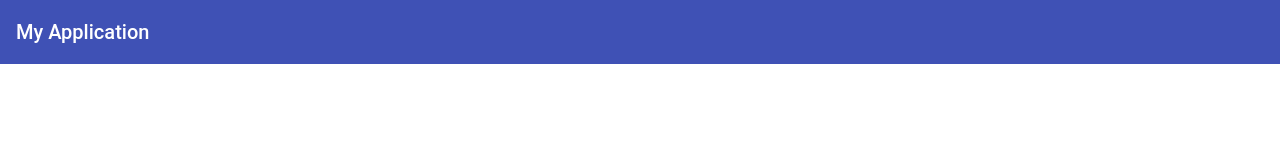
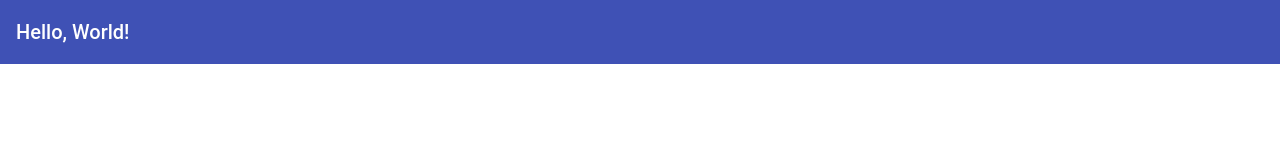
Before and after one commit to Rajalakshmi001/CourseRegistration-Couchbase, an Angular app in the folder frontend/CourseRegistration/: page / in a window 1280 px wide. Shown: the top 160 px of the page. Built offline with nearby package versions, Linux system fonts and the light colour scheme.

Commit message:
test push

```diff
--- a/frontend/CourseRegistration/src/app/app.component.html
+++ b/frontend/CourseRegistration/src/app/app.component.html
@@ -1,5 +1,5 @@
 <mat-toolbar color="primary">
-  <span>My Application</span>
+  <span>{{'Hello, World!'}}</span>
 </mat-toolbar>
 <main>
   <router-outlet>
```
